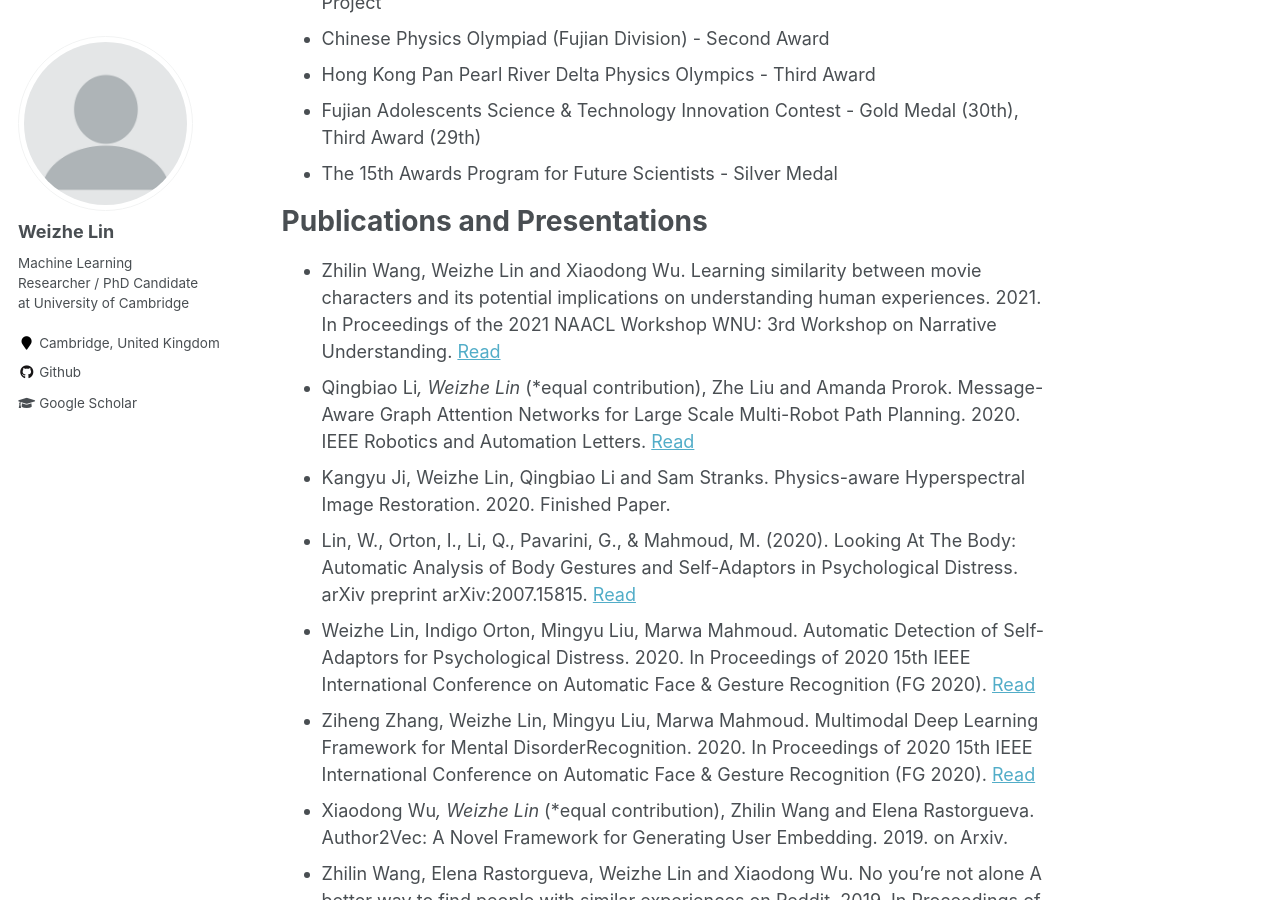
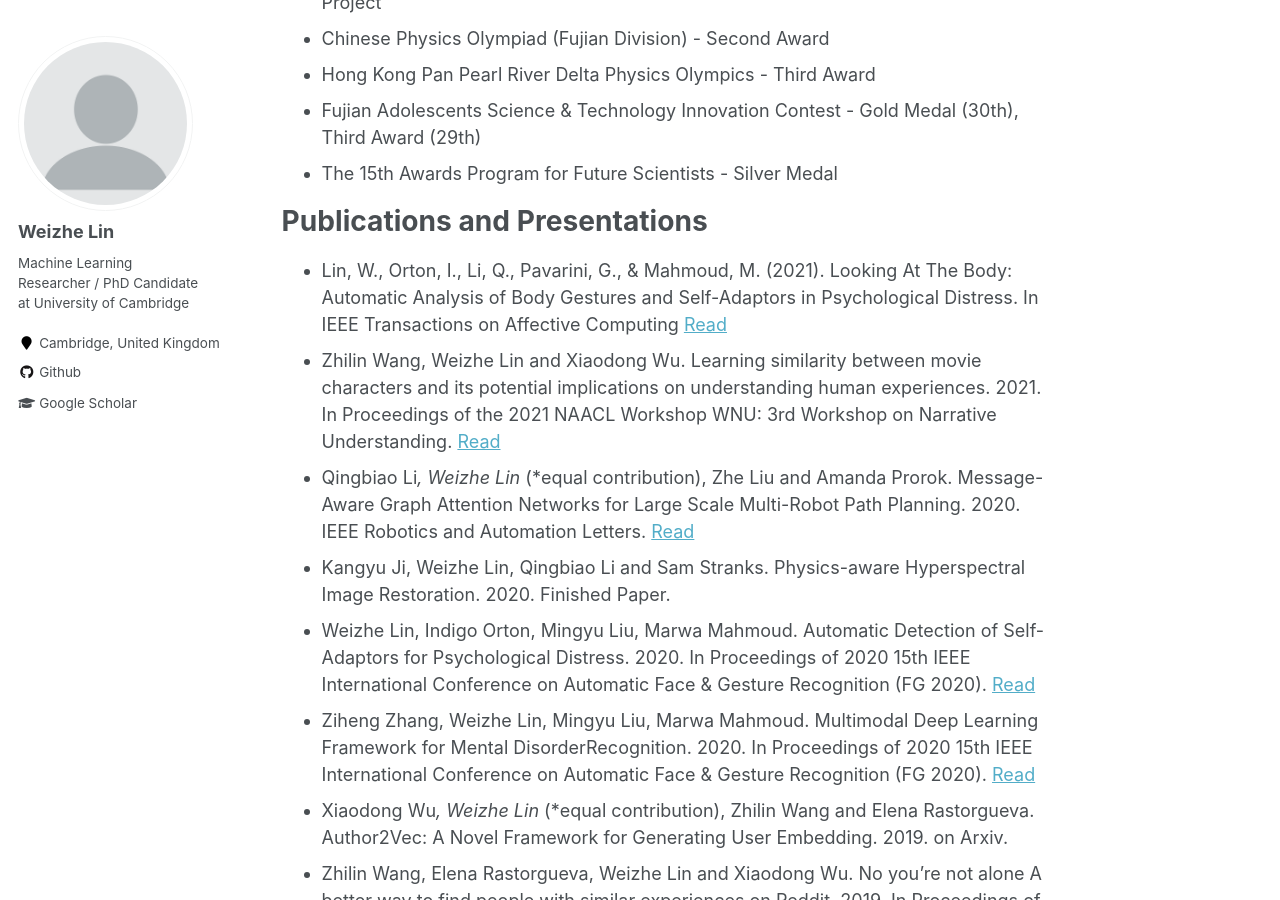
Before and after one commit to LinWeizheDragon/LinWeizheDragon.github.io, a Jekyll site: the page built from index.md, in a window 1280 px wide and 900 px high, scrolled down 4949 px. Built offline with Jekyll 4.4.1, drawn with Linux system fonts in a browser that asks for light colours; our own code applies the rules of GitHub Pages for plain Markdown files; some of the changed text lies outside the part shown.

Commit message:
Update index.md

```diff
--- a/index.md
+++ b/index.md
@@ -107,11 +107,11 @@ Our Mbed board works as a wearable device, which collects the acceleration data
 * The 15th Awards Program for Future Scientists - Silver Medal
 
 # Publications and Presentations
-* Zhilin Wang, Weizhe Lin and Xiaodong Wu. Learning similarity between movie characters and its potential implications on understanding human experiences. 2021. In Proceedings of the 2021 NAACL Workshop WNU: 3rd Workshop on Narrative Understanding. [Read](https://arxiv.org/abs/2010.12183)
+* Lin, W., Orton, I., Li, Q., Pavarini, G., & Mahmoud, M. (2021). Looking At The Body: Automatic Analysis of Body Gestures and Self-Adaptors in Psychological Distress. In IEEE Transactions on Affective Computing [Read](https://ieeexplore.ieee.org/document/9506822/)
+* Zhilin Wang, Weizhe Lin and Xiaodong Wu. Learning similarity between movie characters and its potential implications on understanding human experiences. 2021. In Proceedings of the 2021 NAACL Workshop WNU: 3rd Workshop on Narrative Understanding. [Read](https://aclanthology.org/2021.nuse-1.3.pdf)
 * Qingbiao Li*, Weizhe Lin* (*equal contribution), Zhe Liu and Amanda Prorok. Message-Aware Graph Attention Networks for Large Scale Multi-Robot Path Planning. 2020. IEEE Robotics and Automation Letters. [Read](http://arxiv.org/abs/2011.13219.pdf)
 * Kangyu Ji, Weizhe Lin, Qingbiao Li and Sam Stranks. Physics-aware Hyperspectral Image
 Restoration. 2020. Finished Paper.
-* Lin, W., Orton, I., Li, Q., Pavarini, G., & Mahmoud, M. (2020). Looking At The Body: Automatic Analysis of Body Gestures and Self-Adaptors in Psychological Distress. arXiv preprint arXiv:2007.15815. [Read](https://arxiv.org/abs/2007.15815)
 * Weizhe Lin, Indigo Orton, Mingyu  Liu, Marwa Mahmoud. Automatic Detection of Self-Adaptors for Psychological Distress. 2020. In Proceedings of 2020 15th IEEE International Conference on Automatic Face & Gesture Recognition (FG 2020). [Read](https://www.computer.org/csdl/proceedings-article/fg/2020/307900a214/1kecI2z8ccU) <Oral session>
 * Ziheng Zhang, Weizhe Lin, Mingyu Liu, Marwa Mahmoud. Multimodal Deep Learning Framework for Mental DisorderRecognition. 2020. In Proceedings of 2020 15th IEEE International Conference on Automatic Face & Gesture Recognition (FG 2020). [Read](https://www.computer.org/csdl/proceedings-article/fg/2020/307900a222/1kecI2YXH2M) <Oral session>
 * Xiaodong Wu*, Weizhe Lin* (*equal contribution), Zhilin Wang and Elena Rastorgueva. Author2Vec: A Novel Framework for Generating User
```
Also changed, not shown: other parts of index.md (+1 -1 lines).
